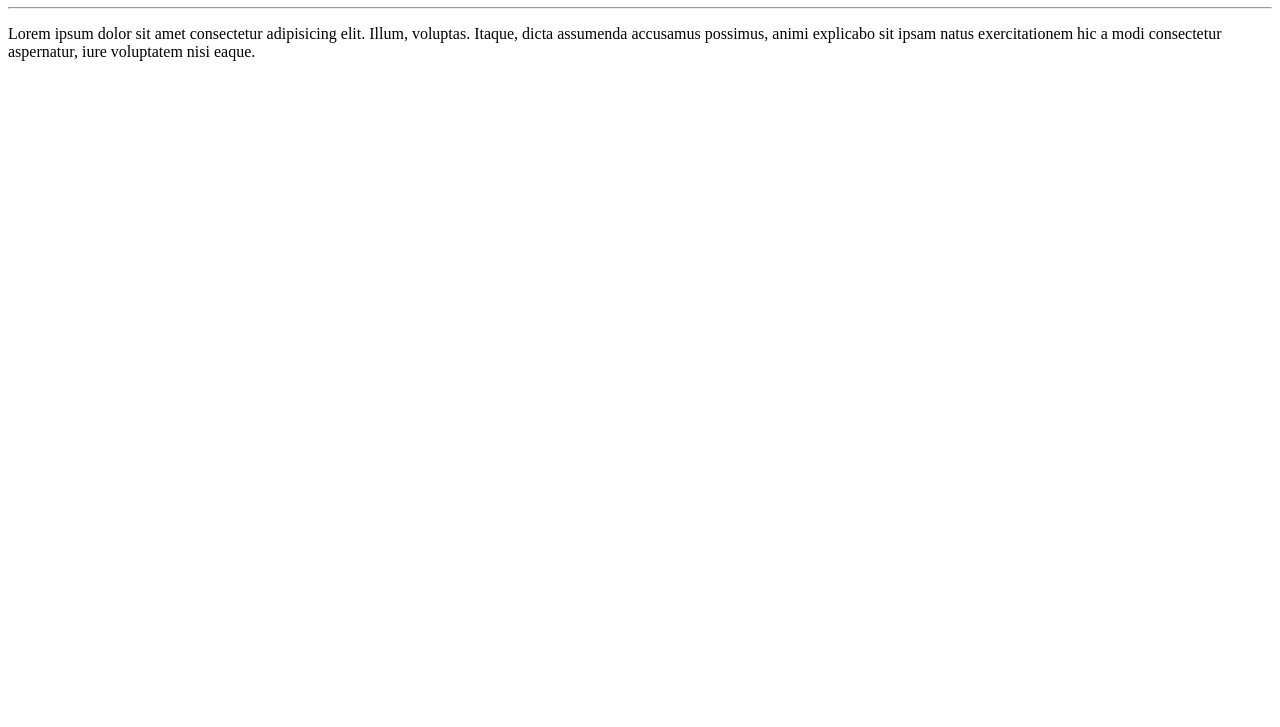
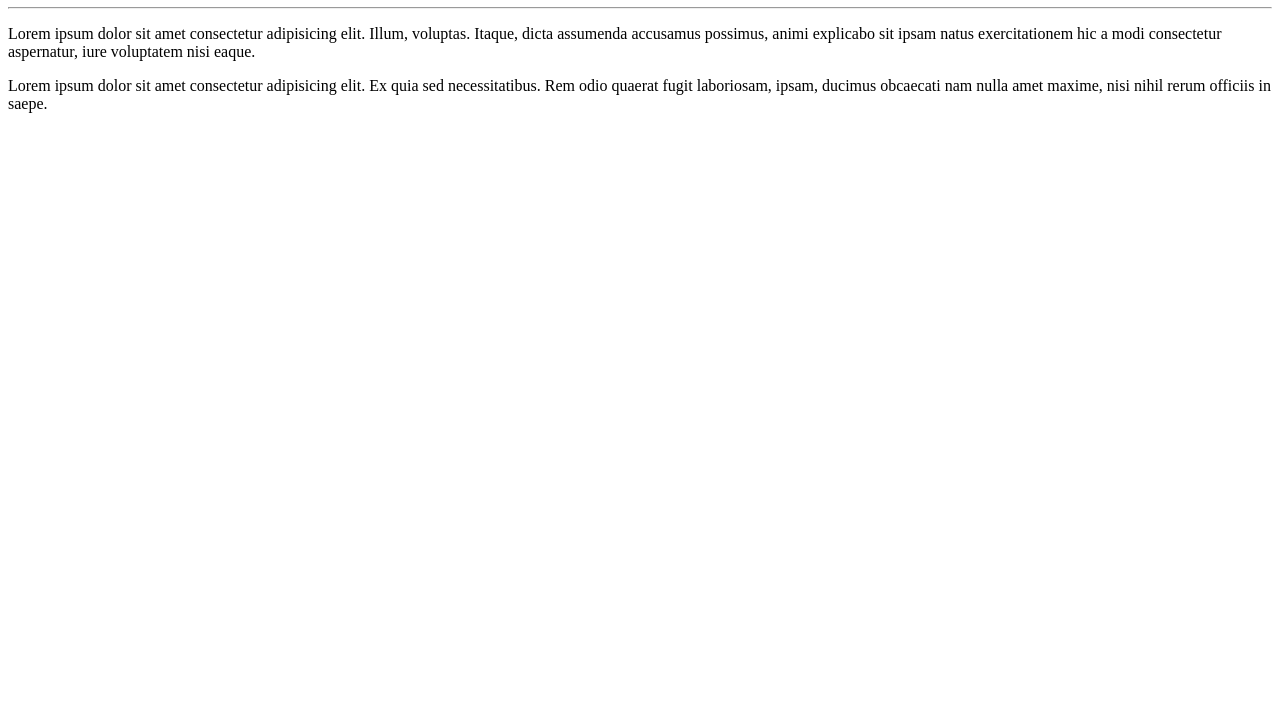
Before and after one commit to Kettelens/Ola-Mundo, a plain HTML site: page site-exemplo/index.html in a window 1280 px wide. Shown: the part 73-800 px from the top of the page. Drawn offline with Linux system fonts and the light colour scheme.

Commit message:
adicionei um parágrafo

```diff
--- a/site-exemplo/index.html
+++ b/site-exemplo/index.html
@@ -9,5 +9,6 @@
     <h1>Olá, Mundo!</h1>
     <hr>
     <p>Lorem ipsum dolor sit amet consectetur adipisicing elit. Illum, voluptas. Itaque, dicta assumenda accusamus possimus, animi explicabo sit ipsam natus exercitationem hic a modi consectetur aspernatur, iure voluptatem nisi eaque.</p>
+    <p>Lorem ipsum dolor sit amet consectetur adipisicing elit. Ex quia sed necessitatibus. Rem odio quaerat fugit laboriosam, ipsam, ducimus obcaecati nam nulla amet maxime, nisi nihil rerum officiis in saepe.</p>
 </body>
 </html>
```
